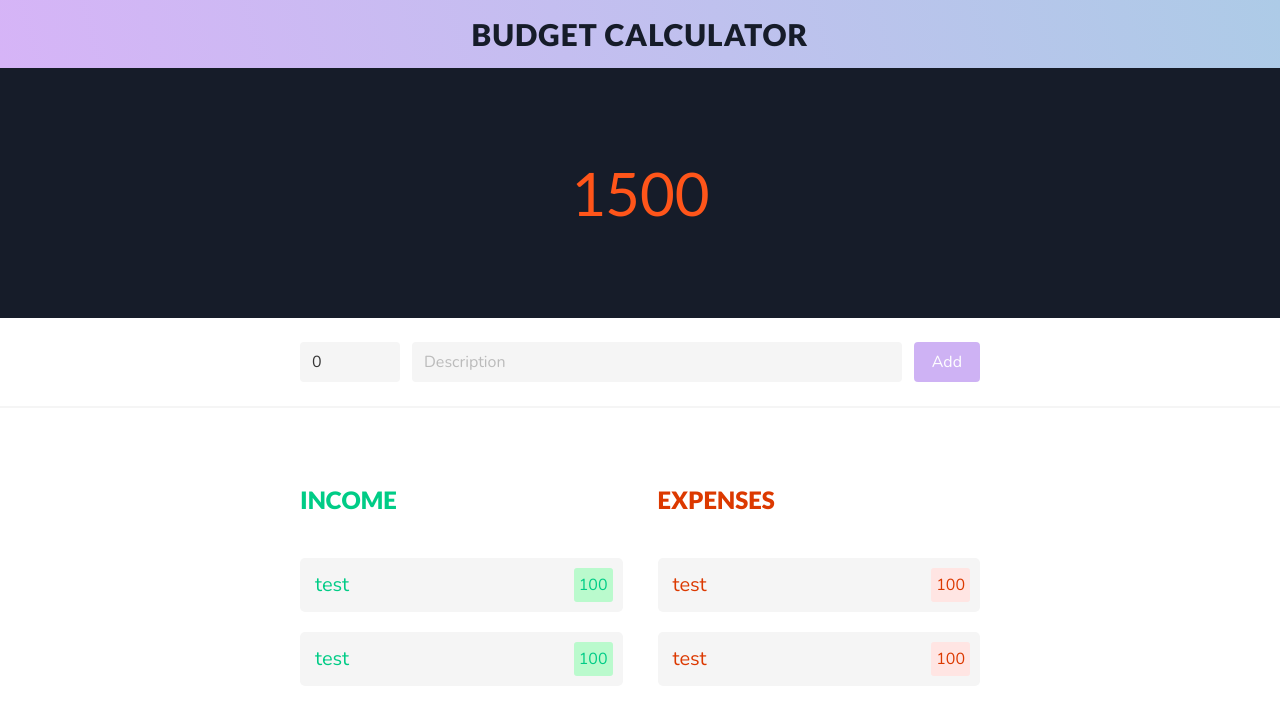
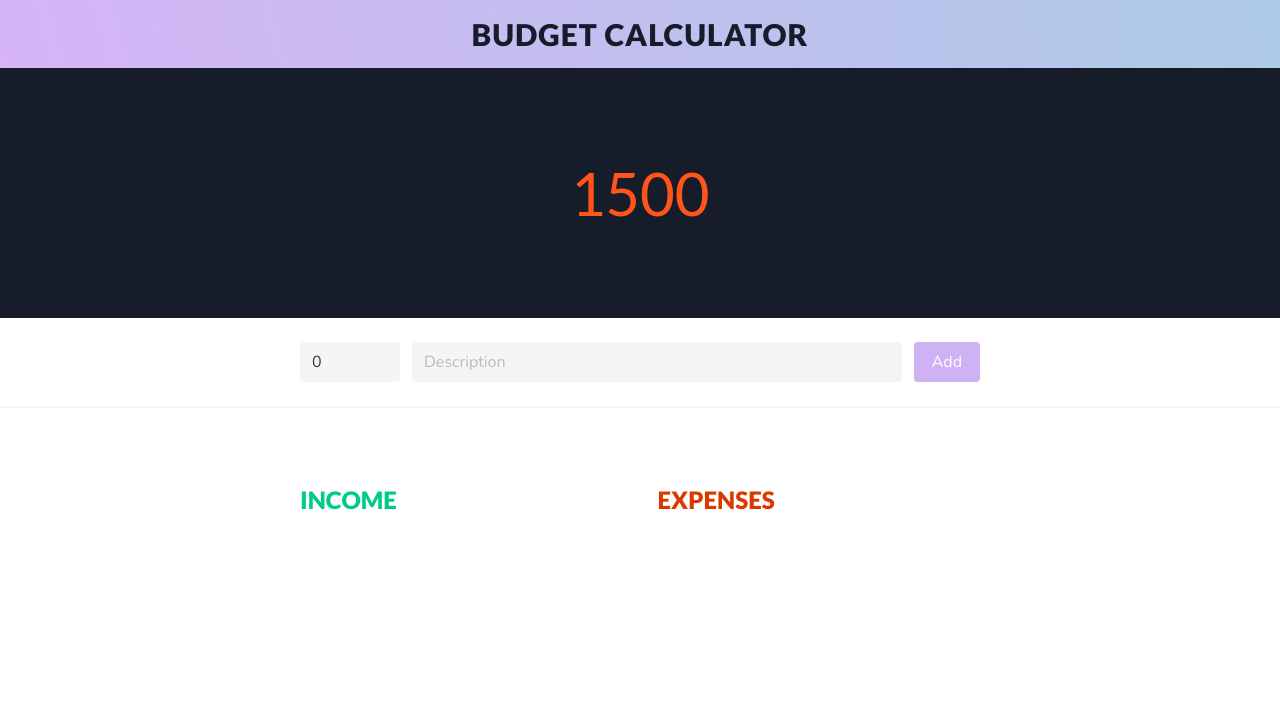
Before and after one commit to tuyenphk/angular-budget-calculator, an Angular app: page / in a window 1280 px wide. Shown: the top 714 px of the page. Built offline with nearby package versions, Linux system fonts and the light colour scheme.

Commit message:
add Item for income and expense

```diff
--- a/src/app/add-item-form/add-item-form.component.ts
+++ b/src/app/add-item-form/add-item-form.component.ts
@@ -1,4 +1,4 @@
-import { Component, Input, OnInit } from '@angular/core';
+import { Component, Input, OnInit, Output, EventEmitter } from '@angular/core';
 import { NgForm } from '@angular/forms';
 import { BudgetItem } from 'src/shared/models/budget-item.model';
 
@@ -10,6 +10,7 @@ import { BudgetItem } from 'src/shared/models/budget-item.model';
 export class AddItemFormComponent implements OnInit {
 
   @Input() item: BudgetItem = new BudgetItem('', 0);
+  @Output() formSubmit: EventEmitter<BudgetItem> = new EventEmitter<BudgetItem>();
 
   constructor() { }
 
@@ -18,6 +19,7 @@ export class AddItemFormComponent implements OnInit {
 
   onSubmit(form: NgForm){
     console.log(form);
+    this.formSubmit.emit(form.value);
   }
 
 }
--- a/src/app/budget-item-list/budget-item-list.component.html
+++ b/src/app/budget-item-list/budget-item-list.component.html
@@ -5,8 +5,13 @@
       <h1>Income</h1>
 
       <div class="budget-item">
-        <app-budget-item-card [isIncome]="true" style="margin-bottom: 20px;"></app-budget-item-card>
-        <app-budget-item-card [isIncome]="true"></app-budget-item-card>
+        <div *ngFor="let item of budgetItems">
+          <app-budget-item-card
+            *ngIf="item.amount >= 0"
+            [isIncome]="true"
+            style="margin-bottom: 20px;"
+          ></app-budget-item-card>
+        </div>
       </div>
 
     </div>
@@ -15,8 +20,13 @@
       <h1>Expenses</h1>
 
       <div class="budget-item">
-        <app-budget-item-card [isIncome]="false" style="margin-bottom: 20px;"></app-budget-item-card>
-        <app-budget-item-card [isIncome]="false"></app-budget-item-card>
+        <div *ngFor="let item of budgetItems">
+          <app-budget-item-card
+            *ngIf="item.amount < 0"
+            [isIncome]="false"
+            style="margin-bottom: 20px;"
+          ></app-budget-item-card>
+        </div>
       </div>
 
     </div>
--- a/src/app/budget-item-list/budget-item-list.component.ts
+++ b/src/app/budget-item-list/budget-item-list.component.ts
@@ -1,4 +1,5 @@
-import { Component, OnInit } from '@angular/core';
+import { Component, Input, OnInit } from '@angular/core';
+import { BudgetItem } from 'src/shared/models/budget-item.model';
 
 @Component({
   selector: 'app-budget-item-list',
@@ -7,6 +8,8 @@ import { Component, OnInit } from '@angular/core';
 })
 export class BudgetItemListComponent implements OnInit {
 
+  @Input() budgetItems?: BudgetItem[];
+
   constructor() { }
 
   ngOnInit(): void {
--- a/src/app/main-page/main-page.component.html
+++ b/src/app/main-page/main-page.component.html
@@ -8,10 +8,10 @@
 
 <section class="add-item-section">
   <div class="add-item-container">
-    <app-add-item-form style="padding: 20px;"></app-add-item-form>
+    <app-add-item-form style="padding: 20px;" (formSubmit)="addItem($event)"></app-add-item-form>
   </div>
 </section>
 
 <hr style="margin-top: 0;">
 
-<app-budget-item-list></app-budget-item-list>
+<app-budget-item-list [budgetItems]="budgetItem"></app-budget-item-list>
--- a/src/app/main-page/main-page.component.ts
+++ b/src/app/main-page/main-page.component.ts
@@ -1,4 +1,5 @@
 import { Component, OnInit } from '@angular/core';
+import { BudgetItem } from 'src/shared/models/budget-item.model';
 
 @Component({
   selector: 'app-main-page',
@@ -7,9 +8,15 @@ import { Component, OnInit } from '@angular/core';
 })
 export class MainPageComponent implements OnInit {
 
+  budgetItem: BudgetItem[] = new Array<BudgetItem>();
+
   constructor() { }
 
   ngOnInit(): void {
   }
 
+  addItem(newItem: BudgetItem){
+    this.budgetItem.push(newItem);
+  }
+
 }
--- a/src/shared/models/budget-item.model.ts
+++ b/src/shared/models/budget-item.model.ts
@@ -2,7 +2,7 @@ export class BudgetItem {
   // description: string;
   // amount: number;
 
-  constructor(public description: string, public amount?: number){
+  constructor(public description: string, public amount: number){
     // this.description = description;
     // this.amount = amount;
   }
```
